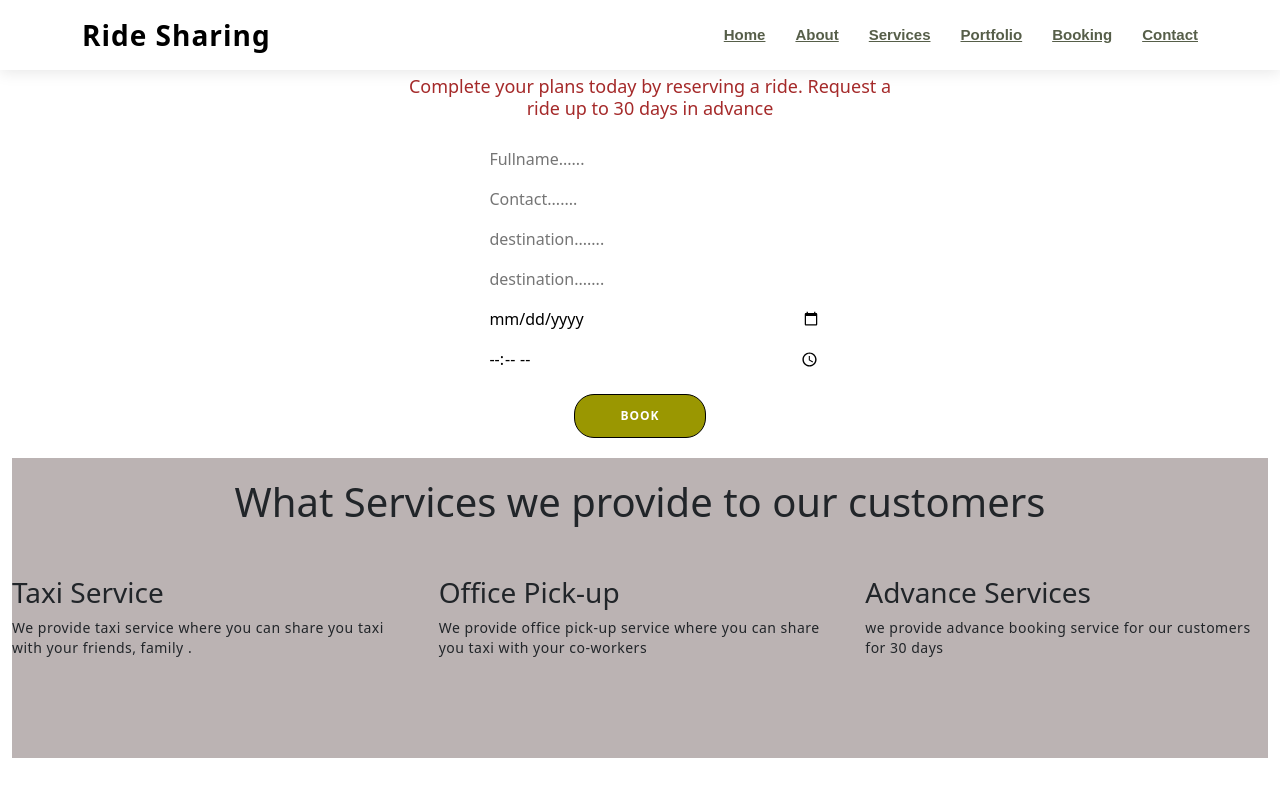
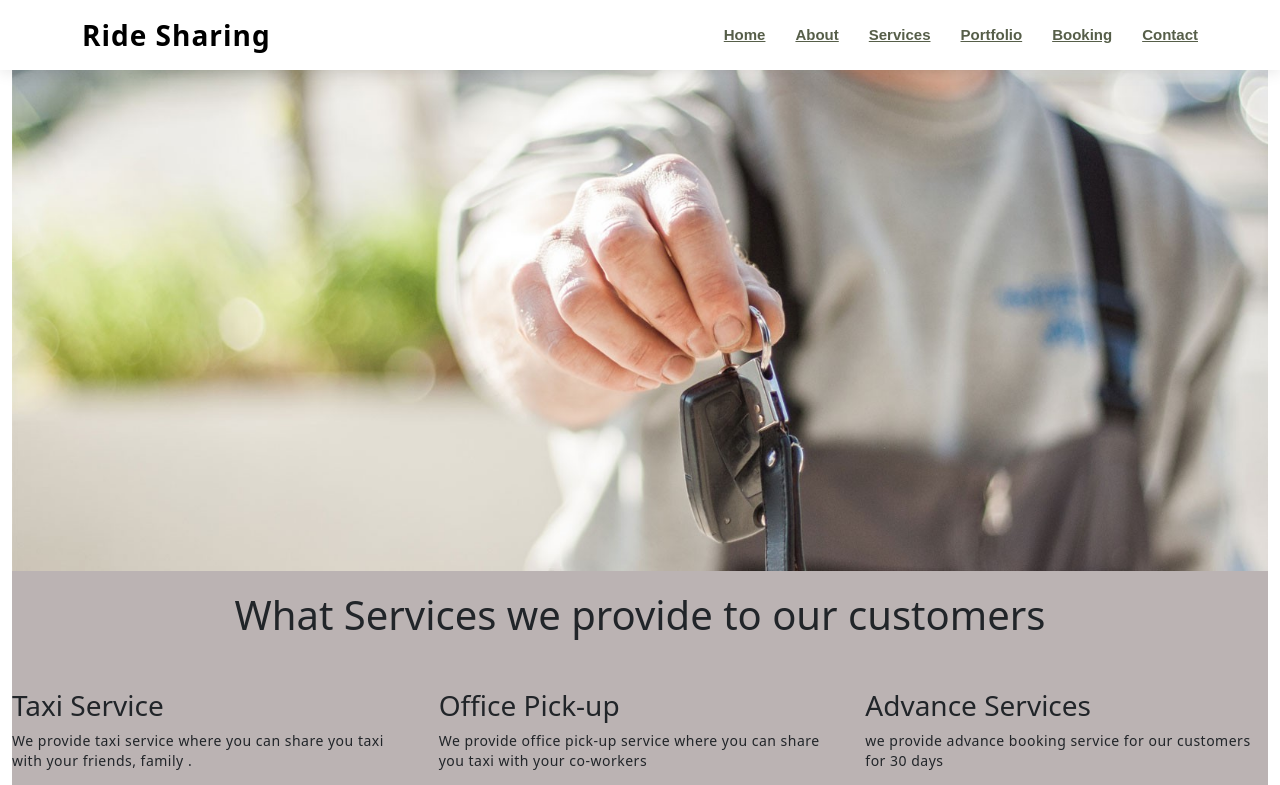
Before and after one commit to illumi-ni/RideSharing-Web, a React (Create React App) app: page /booking in a window 1280 px wide. Shown: the top 785 px of the page. Built offline with nearby package versions, Linux system fonts and the light colour scheme.

Commit message:
Aboutus1

```diff
--- a/src/booking.css
+++ b/src/booking.css
@@ -1,7 +1,12 @@
+.make{
+    background-image: url("carrent.jpg");
+}
+
 .booking{
     background-color: rgb(187, 179, 179);
     height:300px;
     width: 100%;
+
 
 }
 .booking h1{
--- a/src/booking.js
+++ b/src/booking.js
@@ -52,45 +52,12 @@ SendItems=(e)=>{
         return (
             // <div style={{ backgroundImage: `url(${car})`, backgroundRepeat: 'no-repeat' }}>
             <div className="container-fluid">
-                <div className ="jumbotron text-center">
+                <div className =" make jumbotron text-center">
                     {/* <div style={{ backgroundImage: `url(${car})`, backgroundRepeat: 'no-repeat' }}></div>
                             {/* <h1>My First Bootstrap Page</h1>
                             <p>Resize this responsive page to see the effect!</p> */}
-                            <div className="Booking">
-                <div className="row">
-                    <div className="  col-sm-3"></div>
-                    <div className="Booking_container  col-sm-6">
-                    <form>
-                        <h1>Booking Your Ride</h1>
-                        <h4>Complete your plans today by reserving a ride. Request a ride up to 30 days in advance</h4>
 
-
-                                <input type="text" placeholder="Fullname...... " name="fullname"  value={this.state.fullname} onChange={this.ChangeItems}required />
-
-
-                                <input type="text" placeholder="Contact......." name="phone"   value={this.state.phone} onChange={this.ChangeItems}required />
-
-                                <input type="text" placeholder="destination......." name="from"  value={this.state.from} onChange={this.ChangeItems} required />
-
-                                <input type="text" placeholder="destination......." name="to"   value={this.state.to} onChange={this.ChangeItems}required />
-
-                                <input type="date" placeholder="Date......." name="dob"   value={this.state.dob} onChange={this.ChangeItems}required />
-
-                                <input type="time" placeholder="Time......." name="time"  value={this.state.time} onChange={this.ChangeItems} required />
-
-
-                            <button type="submit" className='Book_btn' onClick={this.SendItems}>Book</button>
-
-
-
-                        </form>
-                    </div>
-
-                    </div>
-
-                </div>
-
-                    {/* {<img src='./hire.jpg' alt='car' className='img-fluid' style={{width:"100%"}}/> } */}
+                    {<img src='./hire.jpg' alt='car' className='img-fluid' style={{width:"100%"}}/> }
 
                 </div>
 
```
